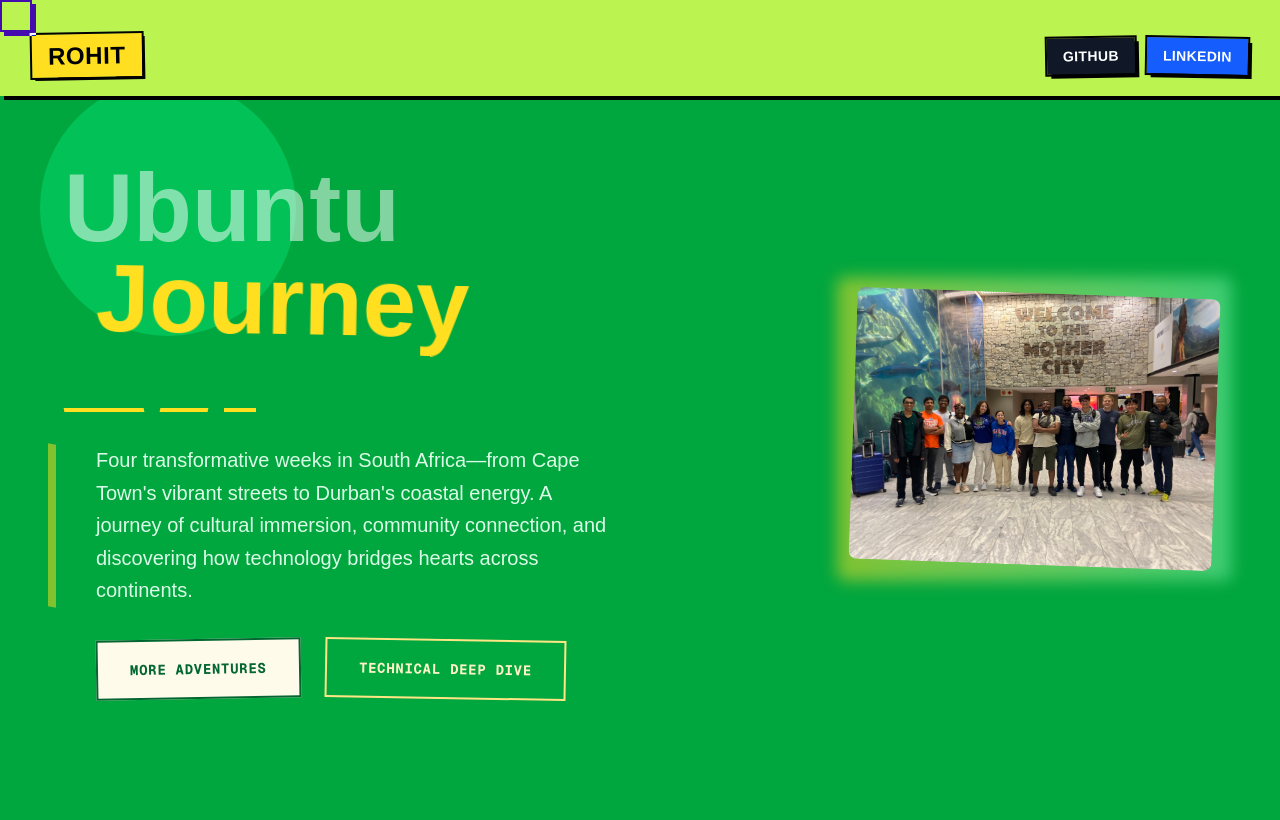
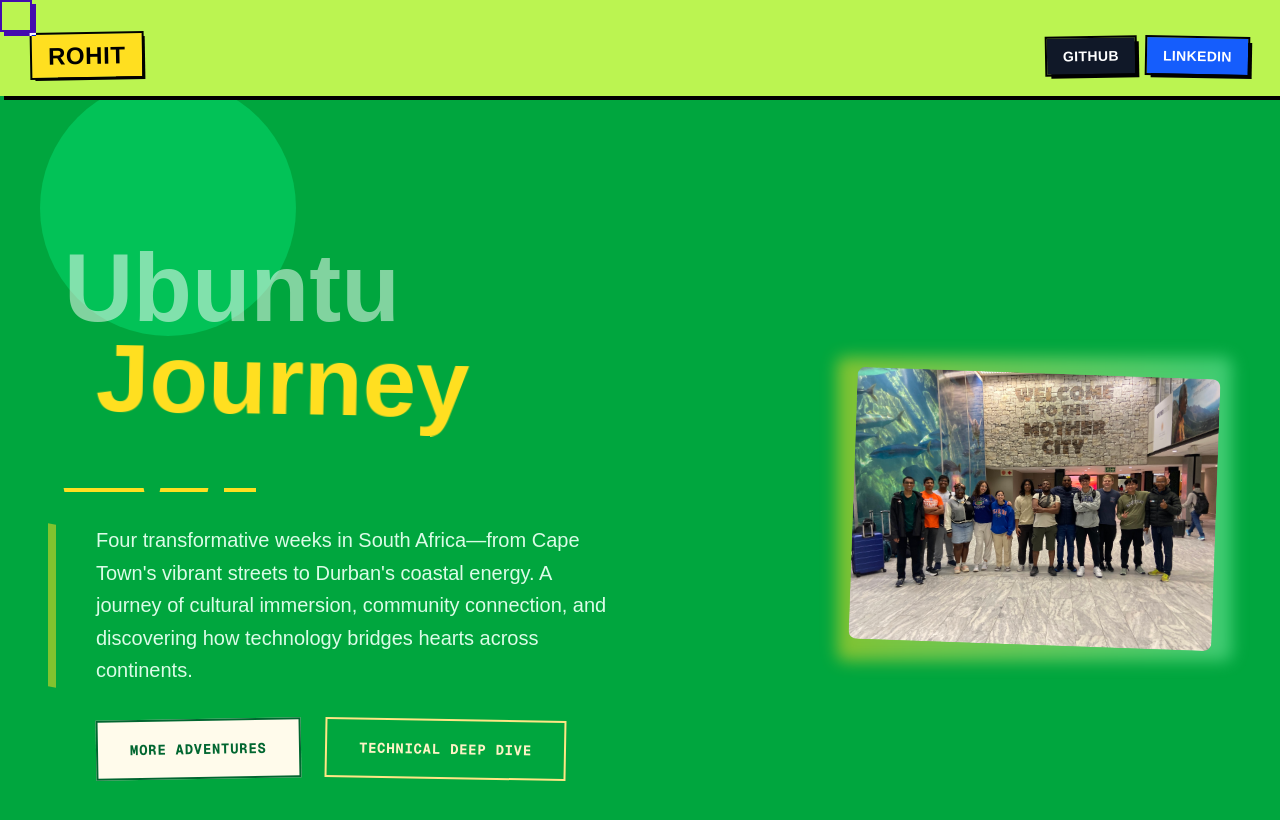
Before and after one commit to rdg922/portfolio, a Next.js app: page /work/edu-africa/experience in a window 1280 px wide. Shown: the top 820 px of the page. Built offline with nearby package versions, Linux system fonts and the light colour scheme.

Commit message:
Fix colors of experience page transitions

```diff
--- a/src/app/page.tsx
+++ b/src/app/page.tsx
@@ -68,9 +68,9 @@ export default function Home() {
                   <div className="bg-white border-4 border-black shadow-[8px_8px_0px_0px_rgba(0,0,0,1)] p-8 transform rotate-1">
                     <h3 className="text-2xl font-black text-black mb-4 uppercase tracking-tight">
                       CONNECT WITH ME
-                    </h3>
+                    </h3>{" "}
                     <p className="text-lg font-bold text-black mb-6 uppercase tracking-wide">
-                      Check out my code and professional profile
+                      CHECK OUT MY CODE AND PROFILE
                     </p>
                     <div className="flex gap-2 justify-center">
                       <Link
--- a/src/app/work/edu-africa/experience/page.tsx
+++ b/src/app/work/edu-africa/experience/page.tsx
@@ -221,7 +221,7 @@ export default function ExperiencePage() {
           </div>
 
           {/* Hero Section */}
-          <div className="relative pt-40 pb-20 px-8 z-10">
+          <div className="relative py-60 px-8 z-10">
             <div className="max-w-6xl mx-auto">
               <div className="grid grid-cols-12 gap-8 items-center">
                 <div className="col-span-8">
@@ -261,10 +261,10 @@ export default function ExperiencePage() {
                           triggerPageTransition(
                             "/#my-work",
                             e.currentTarget,
-                            "bg-green-600"
+                            "bg-gray-50"
                           )
                         }
-                        className="group relative overflow-hidden bg-amber-50 text-green-800 px-8 py-4 transform -rotate-1 hover:rotate-0 transition-all duration-500 hover:scale-105 cursor-pointer border-2 border-green-800"
+                        className="group relative overflow-hidden bg-amber-50 text-green-800 px-8 py-4 transform -rotate-1 hover:rotate-0 transition-all duration-500 hover:scale-105 cursor-pointer border-2 border-green-800 z-20"
                       >
                         <span className="relative z-10 font-mono text-sm uppercase tracking-wider font-bold group-hover:text-amber-50 transition-colors duration-300">
                           More Adventures
@@ -280,7 +280,7 @@ export default function ExperiencePage() {
                             "bg-gray-900"
                           )
                         }
-                        className="group relative overflow-hidden bg-transparent border-2 border-amber-200 text-amber-100 px-8 py-4 transform rotate-1 hover:-rotate-1 transition-all duration-500 hover:scale-105 cursor-pointer"
+                        className="group relative overflow-hidden bg-transparent border-2 border-amber-200 text-amber-100 px-8 py-4 transform rotate-1 hover:-rotate-1 transition-all duration-500 hover:scale-105 cursor-pointer z-20"
                       >
                         <span className="relative z-10 font-mono text-sm uppercase tracking-wider font-bold group-hover:text-green-800 transition-colors duration-300">
                           Technical Deep Dive
```
